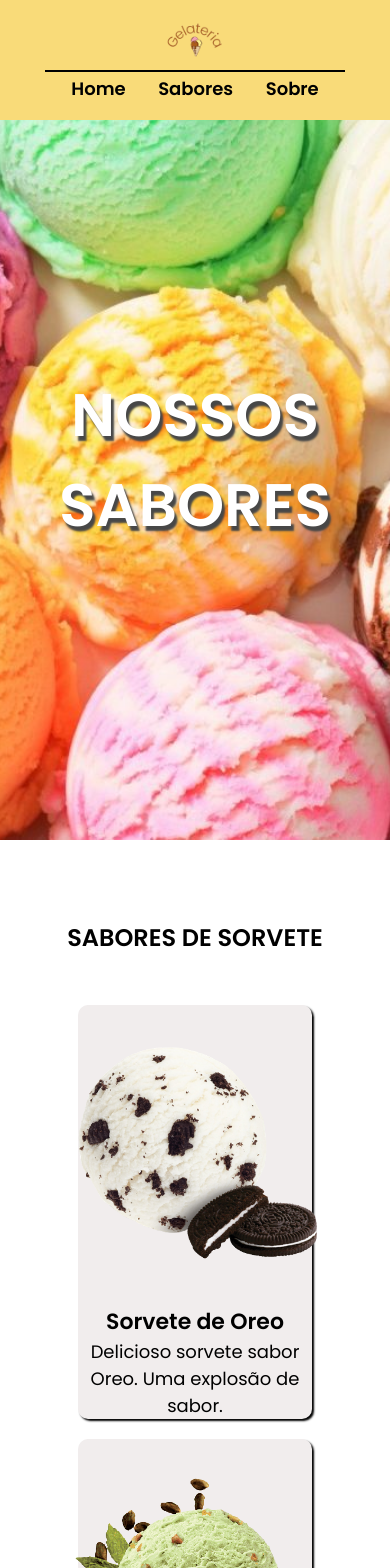
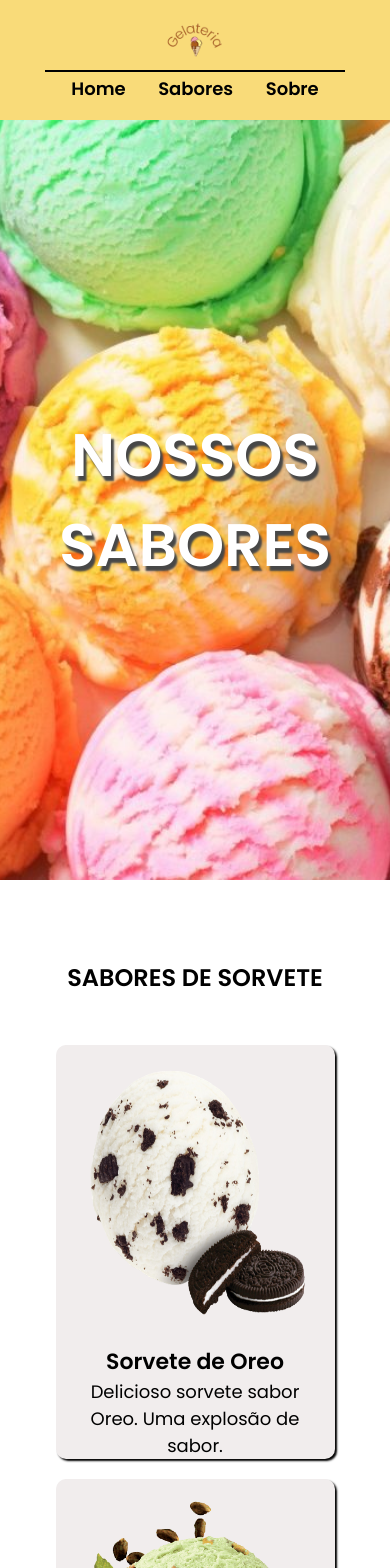
Before and after one commit to Douglaslima93/Gelateria, a React (Vite) app: page /sabores in a window 390 px wide. Shown: the top 1568 px of the page. Built offline with nearby package versions, Linux system fonts and the light colour scheme.

Commit message:
Projeto finalizado

```diff
--- a/index.html
+++ b/index.html
@@ -2,7 +2,7 @@
 <html lang="pt-br">
   <head>
     <meta charset="UTF-8" />
-    <!--<link rel="icon" type="image/svg+xml" href="/vite.svg" />-->
+    <link rel="icon" type="image/svg+xml" href="./img/logo.png"/>
     <meta name="viewport" content="width=device-width, initial-scale=1.0" />
     <link rel="preconnect" href="https://fonts.googleapis.com">
     <link rel="preconnect" href="https://fonts.gstatic.com" crossorigin>
--- a/src/paginas/Sabores/style.css
+++ b/src/paginas/Sabores/style.css
@@ -3,7 +3,6 @@
     background-size: cover;
     background-position: center;
     background-repeat: no-repeat;
-    background-color: rgb(249, 219, 121);
     height: 90vh;
     margin-top: 80px;
     display: flex;
@@ -18,8 +17,10 @@
     text-shadow: 3px 5px 2px #474747;
 }
 
+
 .sabores-de-sorvete {
     margin-top: 80px;
+    padding: 0 40px;
 }
 
 .sabores-de-sorvete h2 {
@@ -35,9 +36,8 @@
 }
 
 .opcoes-de-sabores img {
-    width: auto;
+    width: 300px;
     height: 300px;
-    padding: 20px;
 }
 
 .opcoes-de-sabores div {
@@ -48,7 +48,6 @@
     background-color: rgb(241, 237, 237);
     border-radius: 10px;
     box-shadow: 2px 2px 2px ;
-
 }
 
 .opcoes-de-sabores span {
@@ -65,8 +64,16 @@
 }
 
 @media screen and (max-width: 425px) {
+    .banner-sabores {
+        margin-top: 120px;
+    }
+
     .opcoes-de-sabores {
         justify-content: center;
+    }
+
+    .opcoes-de-sabores div {
+        width: 90%;
     }
 }
 
@@ -74,11 +81,8 @@
     .opcoes-de-sabores {
         justify-content: center;
     }
+}
 
-    .opcoes-de-sabores div {
-        width: 60%;
-    }
-}
-@média screen and (max-width: 1240px) {
+@media screen and (max-width: 1024px) {
 
 }
--- a/src/paginas/Sobre/index.jsx
+++ b/src/paginas/Sobre/index.jsx
@@ -15,7 +15,7 @@ const Sobre = () => (
     <section className="conteudo-sobre">
         <h2>Sobre Nós</h2>
         <span>Nós simplesmente amamos sorvete!</span>
-        <p>Somos uma empresa apaixonada pelo que faz. Colocamos amor em cada sorvete prosuzido. Fazemos o melhor sorvete
+        <p>Somos uma empresa apaixonada pelo que faz. Colocamos amor em cada sorvete produzido. Fazemos o melhor sorvete
             para os nossos clientes e gostamos de receber elogios. Estamos operando desde 2009 com as melhores matérias-primas
             para a produção final so sorvete. Vendemos tanto para varejo como para atacado.
             <br/><br/>
--- a/src/paginas/Sobre/style.css
+++ b/src/paginas/Sobre/style.css
@@ -51,7 +51,7 @@
     height: auto;
 }
 
-@media screen and (max-width: 436px) {
+@media screen and (max-width: 425px) {
     .imagem-gelateria {
         display: flex;
         flex-direction: column;
```
